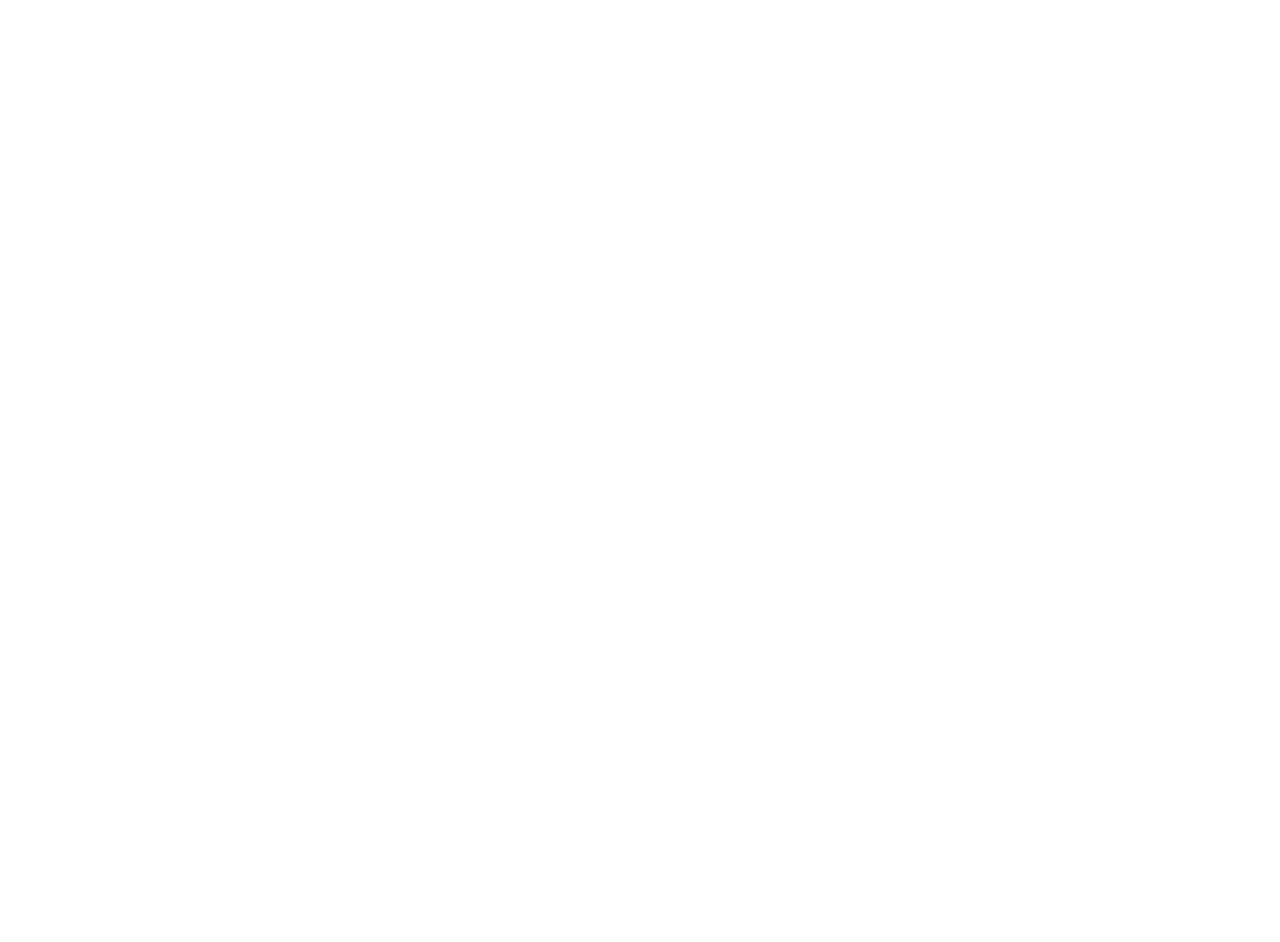
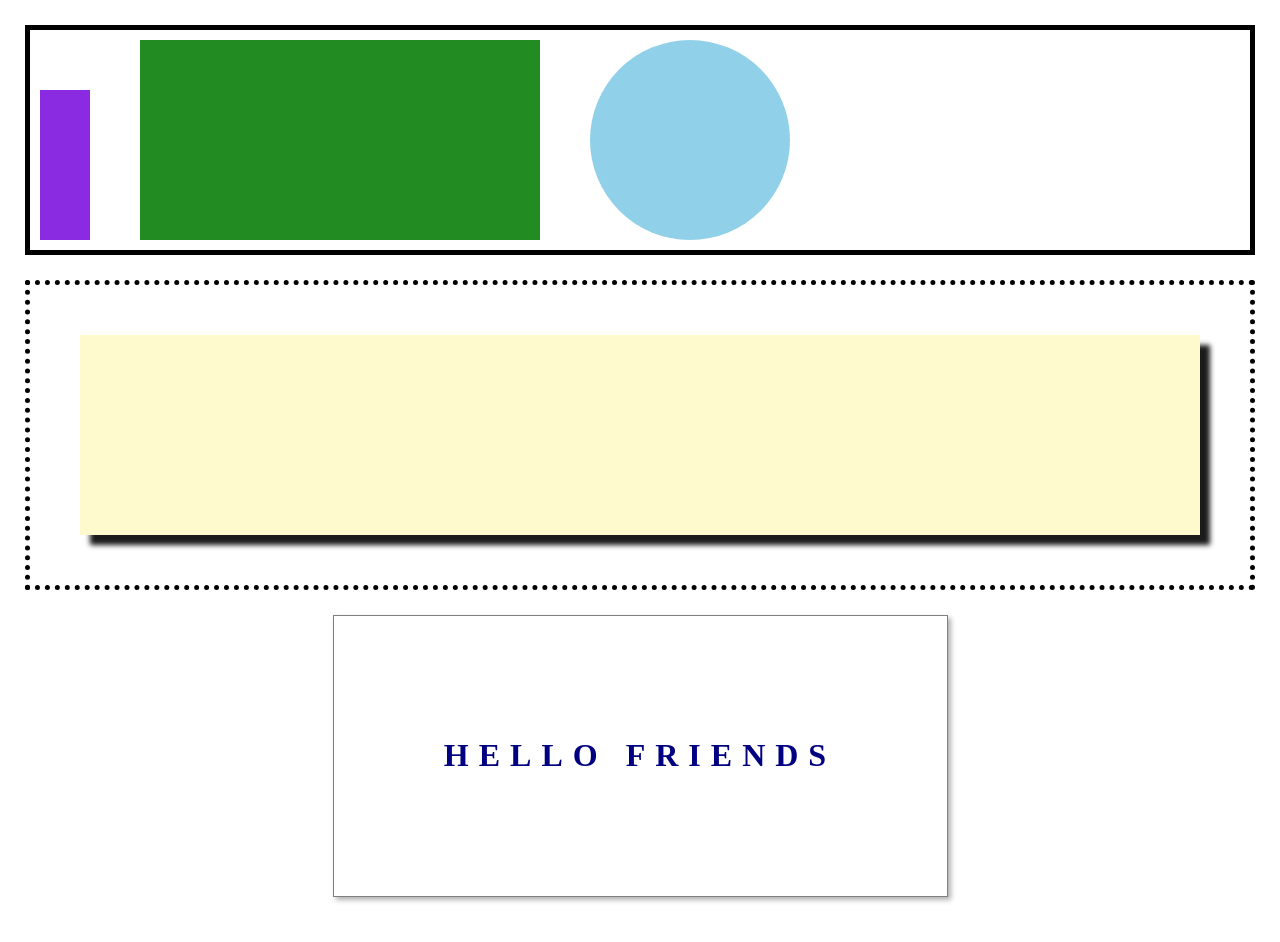
Before and after one commit to annatarviola/html-css-lab-2, a plain HTML site: page drill-2/index.html in a window 1280 px wide. Before the commit the page ends 800 px from the top, so only its background shows below. Drawn offline with Linux system fonts and the light colour scheme.

Commit message:
second copy done

```diff
--- a/drill-2/index.css
+++ b/drill-2/index.css
@@ -0,0 +1,64 @@
+body {
+    margin: 0;
+    padding: 25px;
+}
+
+.top-rectangle {
+    border: 5px solid #000000;
+    padding: 10px;
+    display: flex;
+    align-items: flex-end;
+    box-sizing: border-box;
+}
+
+.purple-box {
+    height: 150px;
+    width: 50px;
+    background-color: blueviolet;
+}
+
+.green-box {
+    height: 200px;
+    width: 400px;
+    background-color: #228b22;
+    margin: 0 50px;
+  }
+
+  .circle {
+    height: 200px;
+    width: 200px;
+    background-color: #90d0e9;
+    border-radius: 50%
+  }
+
+  .mid-rectangle {
+    border: 5px dotted #000000;
+    padding: 50px;
+    display: flex;
+    margin: 25px 0;
+    align-items: center;
+    box-sizing: border-box;
+  }
+
+  .beige-box {
+    width: 100%;
+    height: 200px;
+    background-color: #fffacd;
+    box-shadow: 10px 10px 5px #1b1b1b
+  }
+
+  .greeting-box {
+    margin: 25px auto;
+    width: 50%;
+    border: 1px solid gray;
+    padding: 100px;
+    box-sizing: border-box;
+    box-shadow: 3px 3px 5px rgb(177, 177, 177)
+  }
+
+  .greeting-box h1 {
+    color: #000081;
+    width: 100%;
+    text-align: center;
+    letter-spacing: 10px;
+  }
--- a/drill-2/index.html
+++ b/drill-2/index.html
@@ -4,9 +4,23 @@
     <meta charset="UTF-8">
     <meta http-equiv="X-UA-Compatible" content="IE=edge">
     <meta name="viewport" content="width=device-width, initial-scale=1.0">
-    <title>Document</title>
+    <title>Second Copy</title>
+    <link rel="stylesheet" href="index.css">
 </head>
 <body>
+    <div class="top-rectangle">
+        <div class="purple-box"></div>
+        <div class="green-box"></div>
+        <div class="circle"></div>
+    </div>
+
+    <div class="mid-rectangle">
+        <div class="beige-box"></div>
+    </div>
+
+    <div class="greeting-box">
+        <h1>HELLO FRIENDS</h1>
+    </div>
 
 </body>
 </html>
```
Also changed, not shown: drill-1/index.html (+1 -1 lines).
